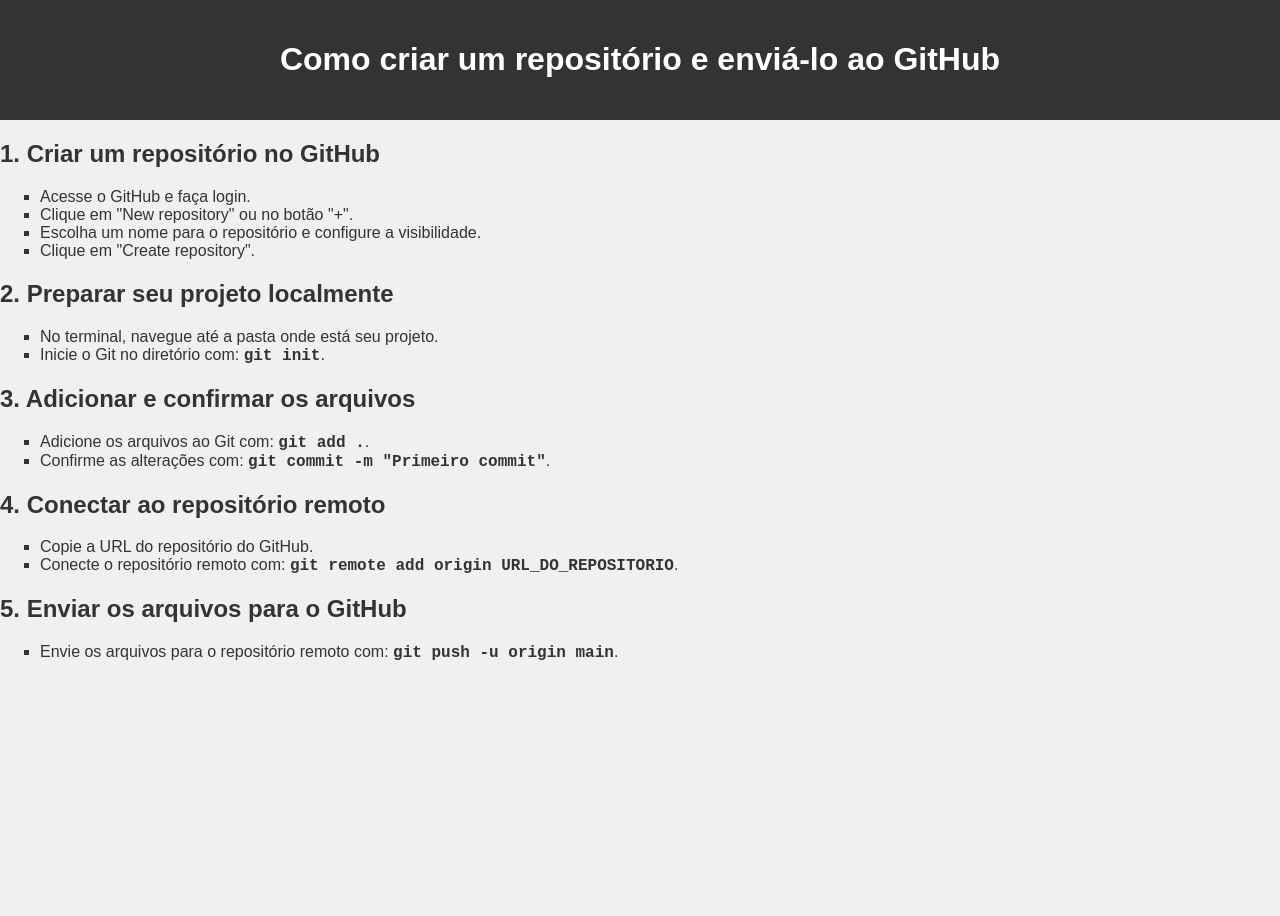
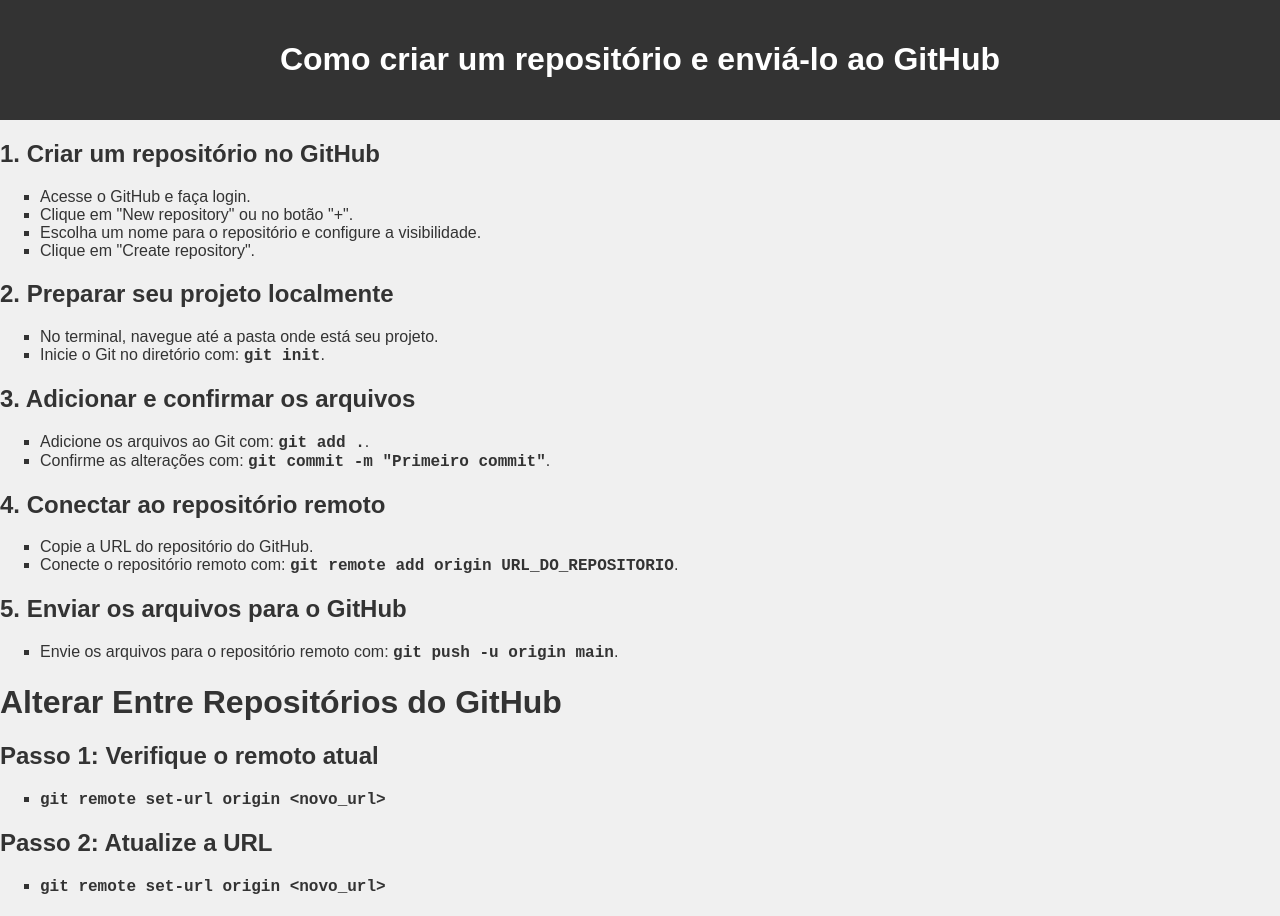
Before and after one commit to ttmzz/Repositorio-github-tutorial, a plain HTML site: page html/index1.html in a window 1280 px wide. Before the commit the page ends 800 px from the top, so only its background shows below. Drawn offline with Linux system fonts and the light colour scheme.

Commit message:
Update index1.html

```diff
--- a/html/index1.html
+++ b/html/index1.html
@@ -49,6 +49,27 @@
                 <li>Envie os arquivos para o repositório remoto com: <code>git push -u origin main</code>.</li>
             </ul>
         </section>
+        <div id="linha"></div>
+        <h1>Alterar Entre Repositórios do GitHub</h1>
+        <section>
+            <h2>Passo 1: Verifique o remoto atual</h2>
+            <ul>
+                <li>
+                    <code>git remote set-url origin &lt;novo_url&gt;</code>
+                </li>
+            </ul>
+
+        </section>
+
+        <section>
+            <h2>Passo 2: Atualize a URL</h2>
+            <ul>
+                <li>
+                    <code>git remote set-url origin &lt;novo_url&gt;</code>
+                </li>
+            </ul>
+
+        </section>
     </main>
 </body>
 </html>
```
